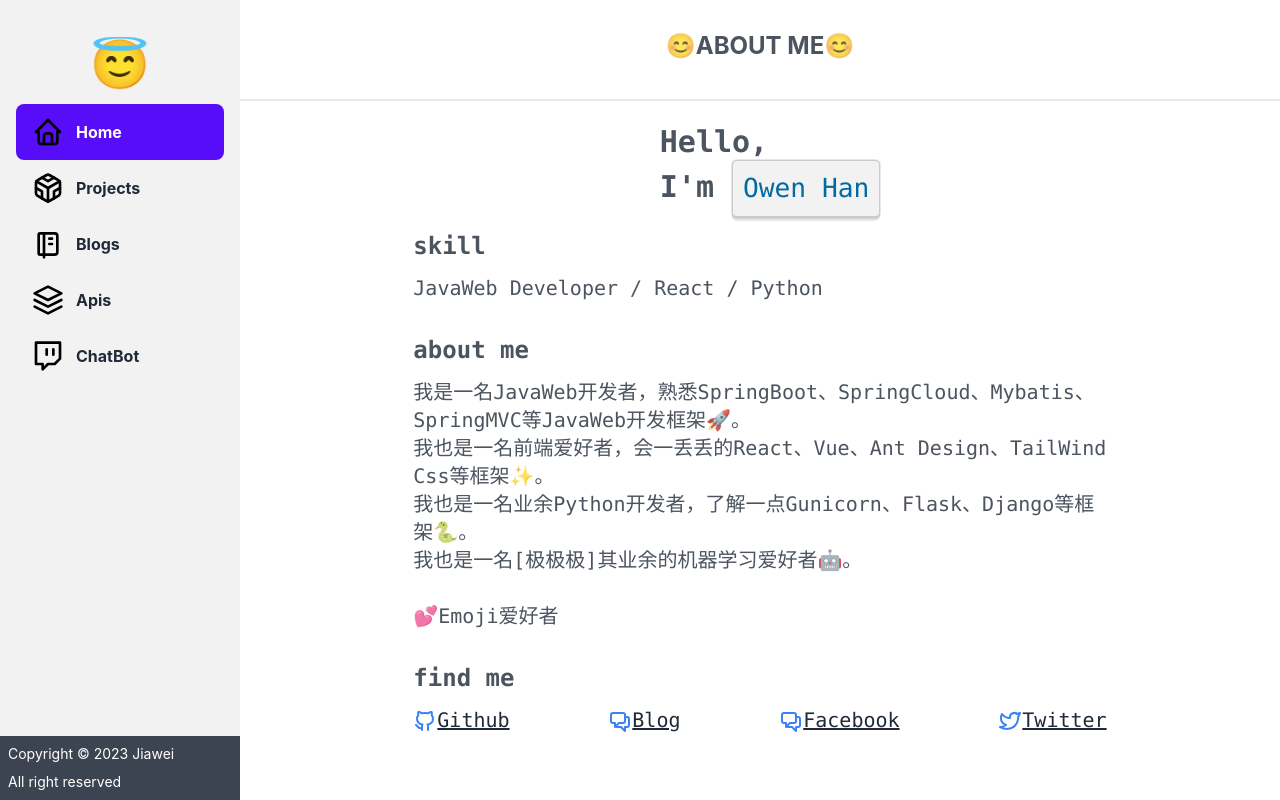
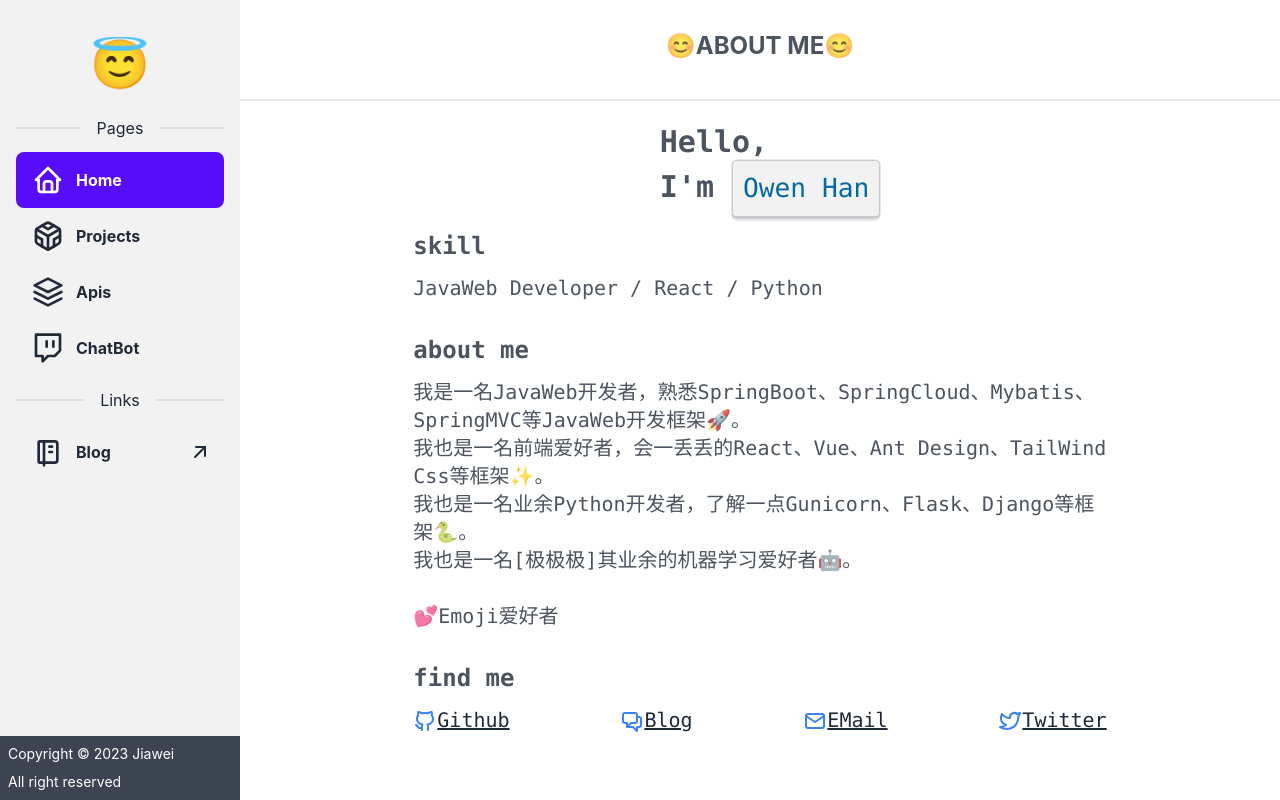
Before and after one commit to jiaw3i/boom-home, a React (Vite) app: page / in a window 1280 px wide. Built offline with nearby package versions, Linux system fonts and the light colour scheme.

Commit message:
change sidebar style

```diff
--- a/src/components/APIList.tsx
+++ b/src/components/APIList.tsx
@@ -5,7 +5,7 @@ export default function APIList() {
     const [activeTab,setActiveTab] = useState(1);
     return (
         <div className={"flex flex-col flex-grow items-center"}>
-            <div>
+            <div className={"mt-5"}>
                 <p className={"font-bold text-2xl"}>MAYBE YOU CAN USE.</p>
             </div>
             <div className="divider"></div>
--- a/src/components/Home.tsx
+++ b/src/components/Home.tsx
@@ -9,7 +9,8 @@ type HOME = {
         github: string,
         email: string,
         wechat: string,
-        blog: string
+        blog: string,
+        twitter: string
     }
 }
 export default function Home() {
@@ -26,9 +27,10 @@ export default function Home() {
             "\n💕Emoji爱好者",
         findMe: {
             github: "https://github.com/jiaw3i",
+            blog: "https://blog.hanjiawei.com/",
             email: "jiawei.me@hotmail.com",
             wechat: "flower_chai",
-            blog: "https://blog.hanjiawei.com/"
+            twitter: "https://twitter.com/_owen99",
         }
     } as HOME);
 
@@ -88,18 +90,23 @@ export default function Home() {
                                 </a>
                             </span>
                             <span className={"text-xl font-mono mt-3"}>
-                                <a href={"/"}>
+                                <a href={`mailto:${home.findMe.email}`} target={"_blank"}>
+                                    {/*<svg className="inline h-6 w-6 text-blue-500" fill="none" viewBox="0 0 24 24"*/}
+                                    {/*     stroke="currentColor">*/}
+                                    {/*  <path strokeLinecap="round" strokeLinejoin="round" strokeWidth="2"*/}
+                                    {/*        d="M17 8h2a2 2 0 012 2v6a2 2 0 01-2 2h-2v4l-4-4H9a1.994 1.994 0 01-1.414-.586m0 0L11 14h4a2 2 0 002-2V6a2 2 0 00-2-2H5a2 2 0 00-2 2v6a2 2 0 002 2h2v4l.586-.586z"/>*/}
+                                    {/*</svg>*/}
                                     <svg className="inline h-6 w-6 text-blue-500" fill="none" viewBox="0 0 24 24"
-                                         stroke="currentColor">
-                                      <path strokeLinecap="round" strokeLinejoin="round" strokeWidth="2"
-                                            d="M17 8h2a2 2 0 012 2v6a2 2 0 01-2 2h-2v4l-4-4H9a1.994 1.994 0 01-1.414-.586m0 0L11 14h4a2 2 0 002-2V6a2 2 0 00-2-2H5a2 2 0 00-2 2v6a2 2 0 002 2h2v4l.586-.586z"/>
+                                         strokeWidth="2" stroke="currentColor" strokeLinecap="round"
+                                         strokeLinejoin="round">  <path stroke="none" d="M0 0h24v24H0z"/>  <rect x="3" y="5" width="18" height="14" rx="2"/>  <polyline points="3 7 12 13 21 7"/>
                                     </svg>
-                                    Facebook
+                                    EMail
                                 </a>
                             </span>
                             <span className={"text-xl font-mono mt-3"}>
-                                <a href={"/"}>
-                                    <svg className="inline h-6 w-6 text-blue-500" width="24" height="24" viewBox="0 0 24 24"
+                                <a href={home.findMe.twitter} target={"_blank"}>
+                                    <svg className="inline h-6 w-6 text-blue-500" width="24" height="24"
+                                         viewBox="0 0 24 24"
                                          strokeWidth="2" stroke="currentColor" fill="none" strokeLinecap="round"
                                          strokeLinejoin="round">  <path stroke="none" d="M0 0h24v24H0z"/>  <path
                                         d="M22 4.01c-1 .49-1.98.689-3 .99-1.121-1.265-2.783-1.335-4.38-.737S11.977 6.323 12 8v1c-3.245.083-6.135-1.395-8-4 0 0-4.182 7.433 4 11-1.872 1.247-3.739 2.088-6 2 3.308 1.803 6.913 2.423 10.034 1.517 3.58-1.04 6.522-3.723 7.651-7.742a13.84 13.84 0 0 0 .497 -3.753C20.18 7.773 21.692 5.25 22 4.009z"/></svg>
--- a/src/components/Projects.tsx
+++ b/src/components/Projects.tsx
@@ -12,8 +12,8 @@ export default function Projects(){
     },[]);
     return (
         <div>
-            <div>
-                <p className={"font-bold text-2xl"}>ALL MY PROJECTS</p>
+            <div className={"mt-5"}>
+                <p className={"font-bold text-2xl"}>🛠️ALL MY PROJECTS🛠️</p>
             </div>
             <div className="divider"></div>
             <div className={"flex projects flex-wrap align-middle justify-center"}>
--- a/src/components/Sidebar.tsx
+++ b/src/components/Sidebar.tsx
@@ -1,4 +1,4 @@
-import {ManageMenusData, MenusData,} from "../datas/menus";
+import {ManageMenusData, MenusData, Links} from "../datas/menus";
 import {useNavigate} from "react-router-dom";
 import {useState} from "react";
 
@@ -20,13 +20,16 @@ function Sidebar(props: any) {
                     <div className="swap-on" onClick={() => {
                         console.log("aaa")
                         document.documentElement.setAttribute("data-theme", "light");
-                    }}>😈</div>
+                    }}>😈
+                    </div>
                     <div className="swap-off" onClick={() => {
                         document.documentElement.setAttribute("data-theme", "dark");
-                    }}>😇</div>
+                    }}>😇
+                    </div>
                 </label>
                 {/*<div className="w-60">*/}
                 <ul className="menu p-4 text-base-content ">
+                    <div className={"divider"}>Pages</div>
                     {
                         menus.filter(menuItem => menuItem.isShow).map(menuItem => {
                             return <li className="" key={menuItem.title}>
@@ -45,6 +48,30 @@ function Sidebar(props: any) {
                                     {menuItem.title}
                                 </a></li>
                         })
+                    }
+
+                    <div className={"divider"}>Links</div>
+
+                    {
+                        Links.filter(link => link.isShow).map(link => {
+                                return <li className="" key={link.title}>
+                                    <a className={"hover:[hsl(var(--p)/var(--tw-bg-opacity))] font-bold text-l "}
+                                       key={link.title} onClick={() => {
+                                        window.open(link.url, "_blank");
+                                    }}>
+                                        {link.icon}
+                                        {link.title}
+
+                                        <span className={"flex-none lowercase absolute right-0 mr-3"}>
+                                            <svg className="h-6 w-6" width="24" height="24" viewBox="0 0 24 24"
+                                                 strokeWidth="2" stroke="currentColor" fill="none" strokeLinecap="round"
+                                                 strokeLinejoin="round">  <path stroke="none" d="M0 0h24v24H0z"/>  <line
+                                                x1="17" y1="7" x2="7" y2="17"/>  <polyline points="8 7 17 7 17 16"/></svg>
+                                        </span>
+                                    </a>
+                                </li>
+                            }
+                        )
                     }
                 </ul>
                 <div className="footer mt-auto">
--- a/src/datas/menus.tsx
+++ b/src/datas/menus.tsx
@@ -1,7 +1,7 @@
 const MenusData = [
     {
         title: "Home",
-        icon: <svg className="h-8 w-8 text-black" width="24" height="24" viewBox="0 0 24 24"
+        icon: <svg className="h-8 w-8 " width="24" height="24" viewBox="0 0 24 24"
                    strokeWidth="2" stroke="currentColor" fill="none" strokeLinecap="round"
                    strokeLinejoin="round">
             <path stroke="none" d="M0 0h24v24H0z"/>
@@ -13,7 +13,7 @@ const MenusData = [
     },
     {
         title: "Projects",
-        icon: <svg className="h-8 w-8 text-black" viewBox="0 0 24 24" fill="none" stroke="currentColor"
+        icon: <svg className="h-8 w-8 " viewBox="0 0 24 24" fill="none" stroke="currentColor"
                    strokeWidth="2" strokeLinecap="round" strokeLinejoin="round">
             <path
                 d="M21 16V8a2 2 0 0 0-1-1.73l-7-4a2 2 0 0 0-2 0l-7 4A2 2 0 0 0 3 8v8a2 2 0 0 0 1 1.73l7 4a2 2 0 0 0 2 0l7-4A2 2 0 0 0 21 16z"/>
@@ -26,19 +26,8 @@ const MenusData = [
         isShow: true,
     },
     {
-        title: "Blogs",
-        icon: <svg className="h-8 w-8 text-black" width="24" height="24" viewBox="0 0 24 24" strokeWidth="2"
-                   stroke="currentColor" fill="none" strokeLinecap="round" strokeLinejoin="round">
-            <path stroke="none" d="M0 0h24v24H0z"/>
-            <path d="M6 4h11a2 2 0 0 1 2 2v12a2 2 0 0 1 -2 2h-11a1 1 0 0 1 -1 -1v-14a1 1 0 0 1 1 -1m3 0v18"/>
-            <line x1="13" y1="8" x2="15" y2="8"/>
-            <line x1="13" y1="12" x2="15" y2="12"/>
-        </svg>,
-        isShow: true,
-    },
-    {
         title: "Apis",
-        icon: <svg className="h-8 w-8 text-black" viewBox="0 0 24 24" fill="none" stroke="currentColor" strokeWidth="2"
+        icon: <svg className="h-8 w-8 " viewBox="0 0 24 24" fill="none" stroke="currentColor" strokeWidth="2"
                    strokeLinecap="round" strokeLinejoin="round">
             <polygon points="12 2 2 7 12 12 22 7 12 2"/>
             <polyline points="2 17 12 22 22 17"/>
@@ -48,7 +37,7 @@ const MenusData = [
     },
     {
         title: "ChatBot",
-        icon: <svg className="h-8 w-8 text-black" viewBox="0 0 24 24" fill="none" stroke="currentColor" strokeWidth="2"
+        icon: <svg className="h-8 w-8 " viewBox="0 0 24 24" fill="none" stroke="currentColor" strokeWidth="2"
                    strokeLinecap="round" strokeLinejoin="round">
             <path d="M21 2H3v16h5v4l4-4h5l4-4V2zM11 11V7M16 11V7"/>
         </svg>,
@@ -56,7 +45,7 @@ const MenusData = [
     },
     {
         title: "Links",
-        icon: <svg className="h-8 w-8 text-black" width="24" height="24" viewBox="0 0 24 24" strokeWidth="2"
+        icon: <svg className="h-8 w-8 " width="24" height="24" viewBox="0 0 24 24" strokeWidth="2"
                    stroke="currentColor" fill="none" strokeLinecap="round" strokeLinejoin="round">
             <path stroke="none" d="M0 0h24v24H0z"/>
             <circle cx="9" cy="7" r="4"/>
@@ -70,7 +59,7 @@ const MenusData = [
 const ManageMenusData = [
     {
         title: "Manage Profile",
-        icon: <svg className="h-8 w-8 text-black" width="24" height="24" viewBox="0 0 24 24"
+        icon: <svg className="h-8 w-8 " width="24" height="24" viewBox="0 0 24 24"
                    strokeWidth="2" stroke="currentColor" fill="none" strokeLinecap="round"
                    strokeLinejoin="round">
             <path stroke="none" d="M0 0h24v24H0z"/>
@@ -82,7 +71,7 @@ const ManageMenusData = [
     },
     {
         title: "Manage Project",
-        icon: <svg className="h-8 w-8 text-black" viewBox="0 0 24 24" fill="none" stroke="currentColor"
+        icon: <svg className="h-8 w-8 " viewBox="0 0 24 24" fill="none" stroke="currentColor"
                    strokeWidth="2" strokeLinecap="round" strokeLinejoin="round">
             <path
                 d="M21 16V8a2 2 0 0 0-1-1.73l-7-4a2 2 0 0 0-2 0l-7 4A2 2 0 0 0 3 8v8a2 2 0 0 0 1 1.73l7 4a2 2 0 0 0 2 0l7-4A2 2 0 0 0 21 16z"/>
@@ -96,7 +85,7 @@ const ManageMenusData = [
     },
     {
         title: "Manage Blog",
-        icon: <svg className="h-8 w-8 text-black" width="24" height="24" viewBox="0 0 24 24" strokeWidth="2"
+        icon: <svg className="h-8 w-8 " width="24" height="24" viewBox="0 0 24 24" strokeWidth="2"
                    stroke="currentColor" fill="none" strokeLinecap="round" strokeLinejoin="round">
             <path stroke="none" d="M0 0h24v24H0z"/>
             <path d="M6 4h11a2 2 0 0 1 2 2v12a2 2 0 0 1 -2 2h-11a1 1 0 0 1 -1 -1v-14a1 1 0 0 1 1 -1m3 0v18"/>
@@ -107,7 +96,7 @@ const ManageMenusData = [
     },
     {
         title: "Manage Link",
-        icon: <svg className="h-8 w-8 text-black" width="24" height="24" viewBox="0 0 24 24" strokeWidth="2"
+        icon: <svg className="h-8 w-8 " width="24" height="24" viewBox="0 0 24 24" strokeWidth="2"
                    stroke="currentColor" fill="none" strokeLinecap="round" strokeLinejoin="round">
             <path stroke="none" d="M0 0h24v24H0z"/>
             <circle cx="9" cy="7" r="4"/>
@@ -118,5 +107,20 @@ const ManageMenusData = [
         isShow: false,
     },
 ]
+
+const Links=[
+    {
+        title: "Blog",
+        icon: <svg className="h-8 w-8 " width="24" height="24" viewBox="0 0 24 24" strokeWidth="2"
+                   stroke="currentColor" fill="none" strokeLinecap="round" strokeLinejoin="round">
+            <path stroke="none" d="M0 0h24v24H0z"/>
+            <path d="M6 4h11a2 2 0 0 1 2 2v12a2 2 0 0 1 -2 2h-11a1 1 0 0 1 -1 -1v-14a1 1 0 0 1 1 -1m3 0v18"/>
+            <line x1="13" y1="8" x2="15" y2="8"/>
+            <line x1="13" y1="12" x2="15" y2="12"/>
+        </svg>,
+        isShow: true,
+        url: "https://blog.hanjiawei.com"
+    },
+]
 // export default MenusData;
-export {MenusData,ManageMenusData};
+export {MenusData,ManageMenusData,Links};
```
